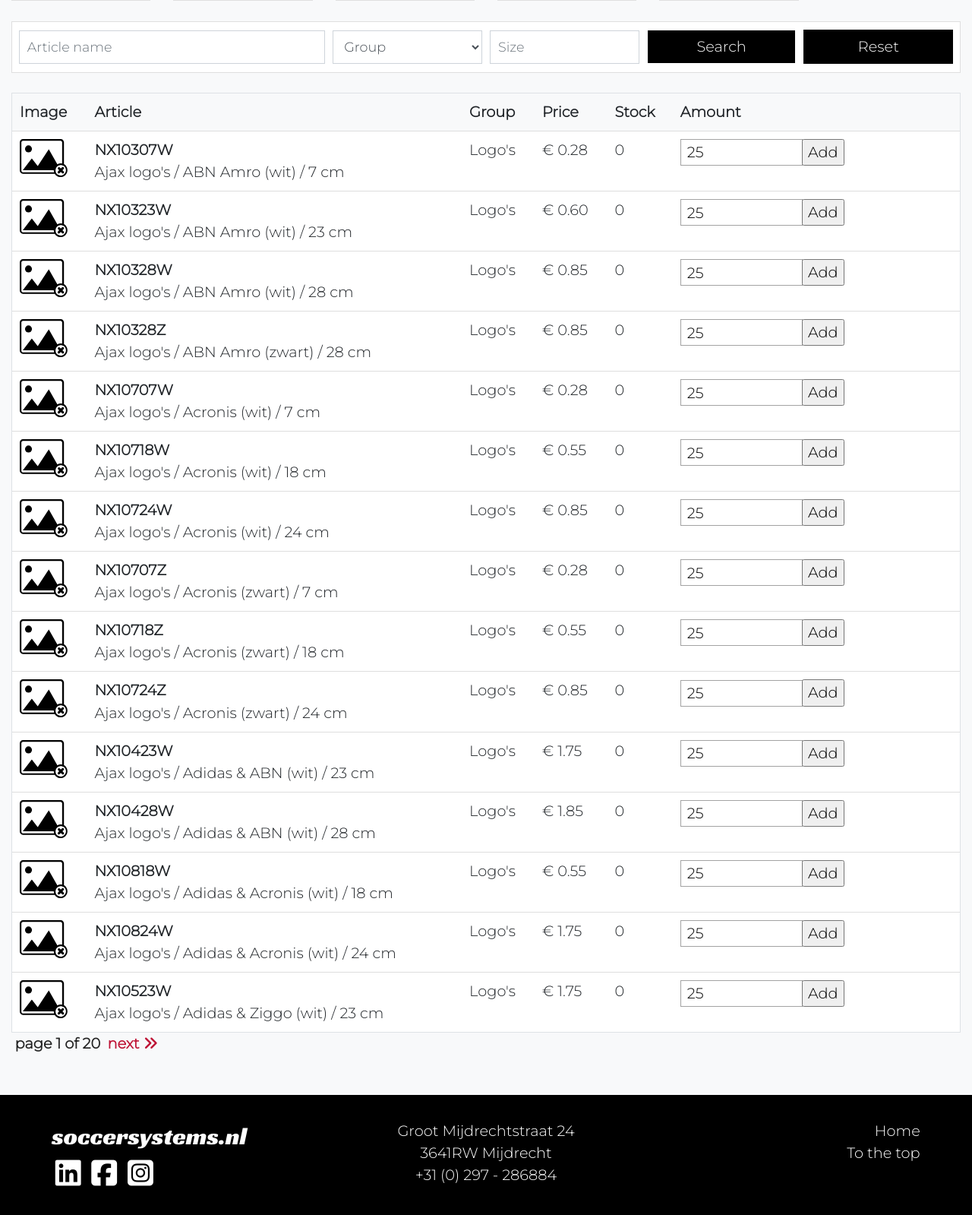
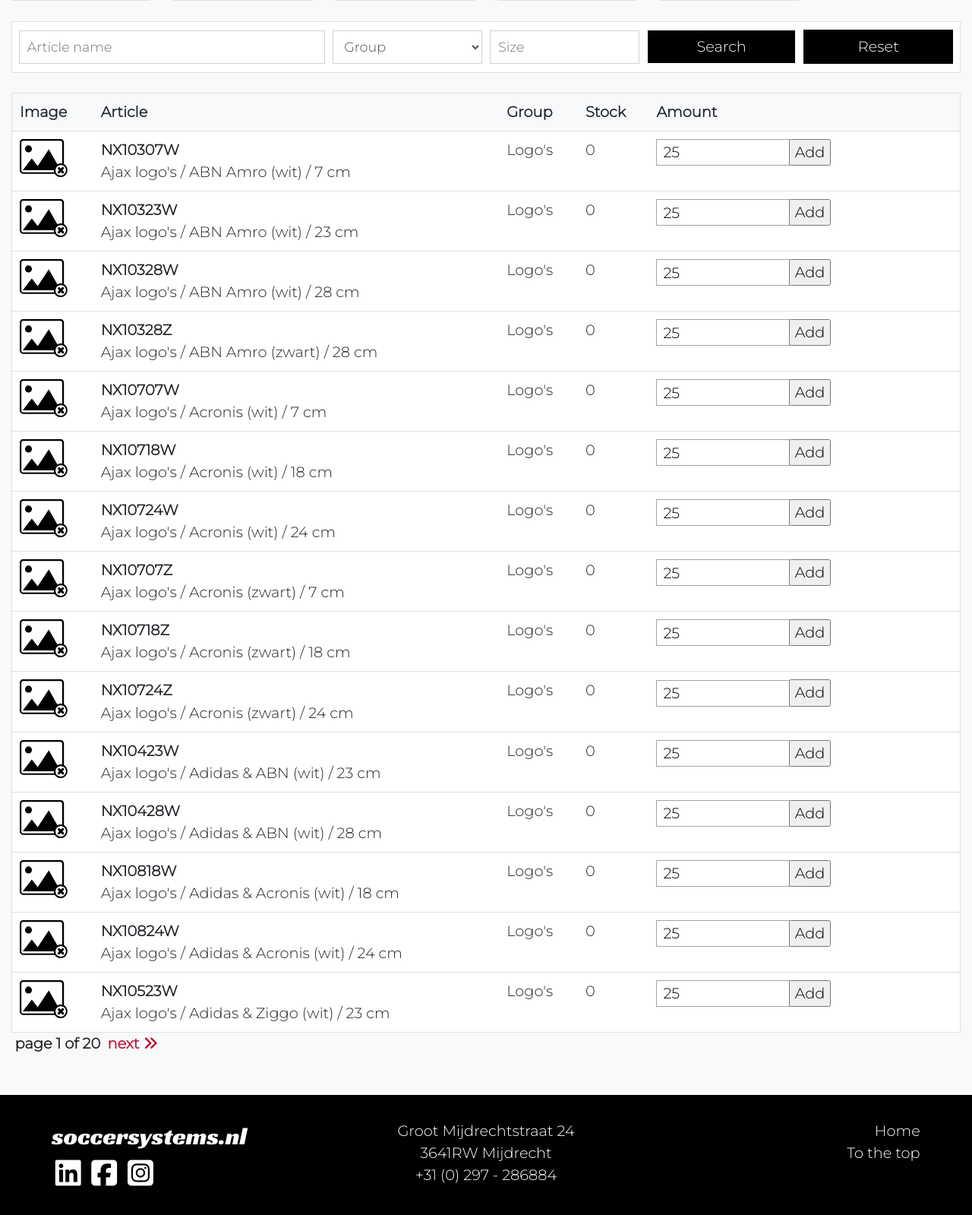
Before and after one commit to D1ang/Soccersystems, a Django app: page /products/ in a window 1280 px wide. Shown: the part 266-1865 px from the top of the page at 76% size. Run offline with Django 3.2, Linux system fonts and the light colour scheme; a user stored in the database is signed in; data comes from the database, SQL or seed files in the repository; data that the repository does not hold is empty; parts of the project's set-up code (start-up, migrations or seed data) failed here and were passed over; some libraries are stand-ins or nearby versions.

Commit message:
Removed prices as requested.

```diff
--- a/products/templates/products/product_items.html
+++ b/products/templates/products/product_items.html
@@ -65,7 +65,6 @@
               <th>Image</th>
               <th>Article</th>
               <th>Group</th>
-              <th>Price</th>
               <th>Stock</th>
               <th>Amount</th>
             </tr>
@@ -82,9 +81,6 @@
               </td>
               <td>
                 {{ item.item_group }}
-              </td>
-              <td>
-                € {{ item.price }}
               </td>
               <td>
                 {{ item.stock }}
--- a/products/templates/products/products.html
+++ b/products/templates/products/products.html
@@ -65,7 +65,6 @@
               <th>Image</th>
               <th>Article</th>
               <th>Group</th>
-              <th>Price</th>
               <th>Stock</th>
               <th>Amount</th>
             </tr>
@@ -82,9 +81,6 @@
               </td>
               <td>
                 {{ item.item_group }}
-              </td>
-              <td>
-                € {{ item.price }}
               </td>
               <td>
                 {{ item.stock }}
```
